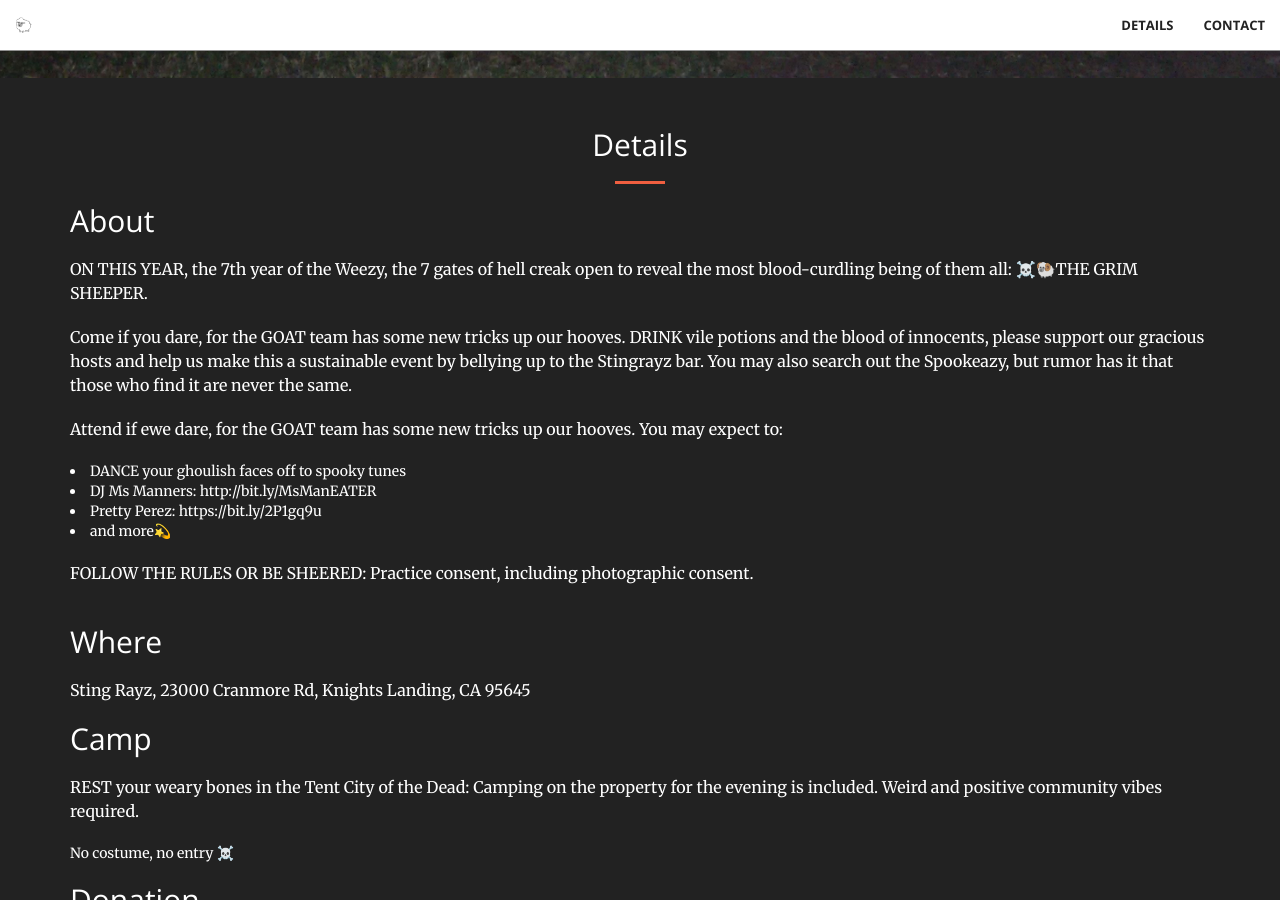
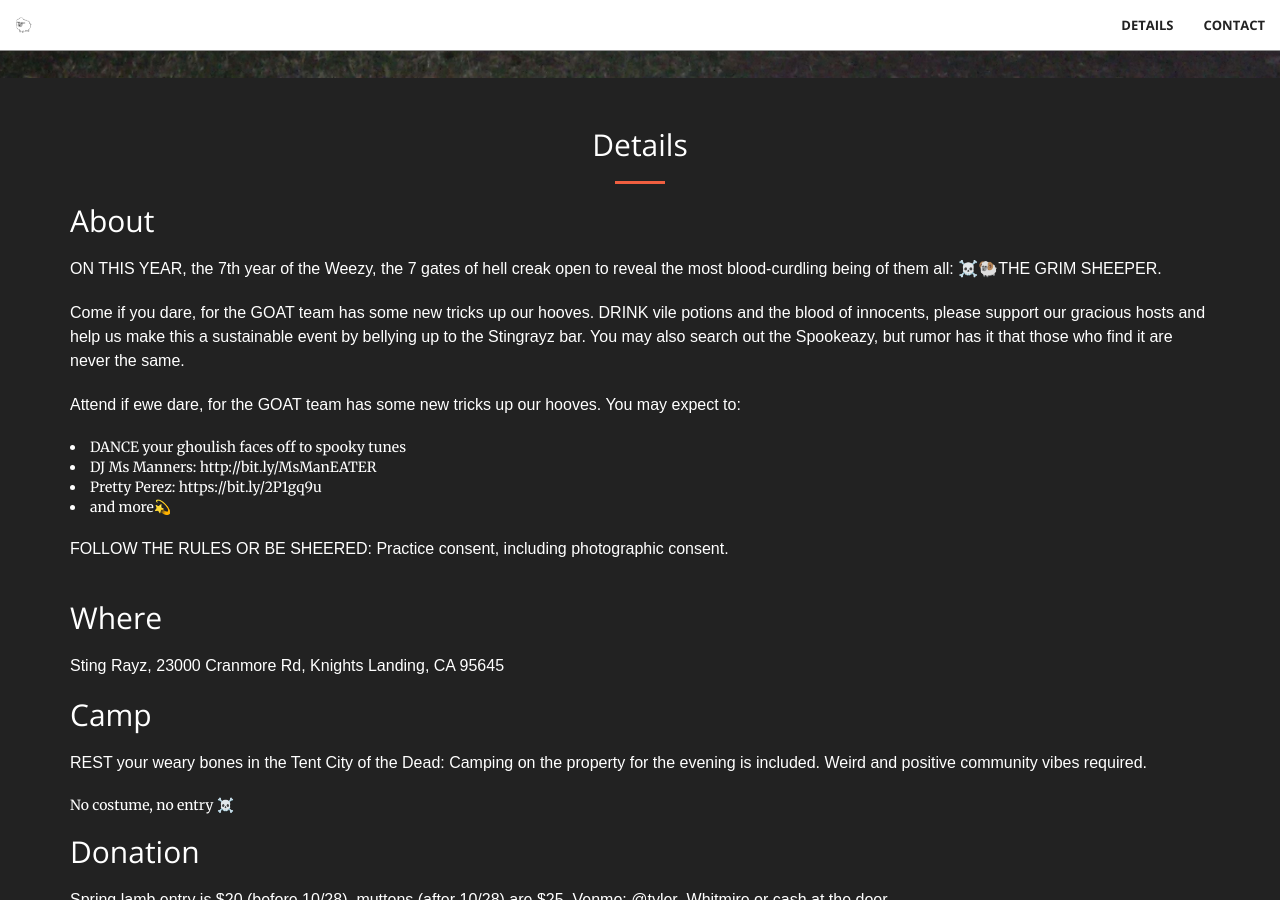
Before and after one commit to iamciera/halloweezy7, a Jekyll site: the page built from index.html, in a window 1280 px wide and 900 px high, scrolled down 822 px. Built offline with Jekyll 4.4.1, drawn with Linux system fonts in a browser that asks for light colours.

Commit message:
overide font options

```diff
--- a/_layouts/front.html
+++ b/_layouts/front.html
@@ -1,4 +1,18 @@
 <!DOCTYPE html>
+
+
+
+<style type="text/css">
+body {
+  margin: 0;
+  font-family: sans-serif;
+}
+
+p {
+  font-family: sans-serif;
+}
+</style>
+
 <html lang="en">
 
 {% include head.html %}
```
